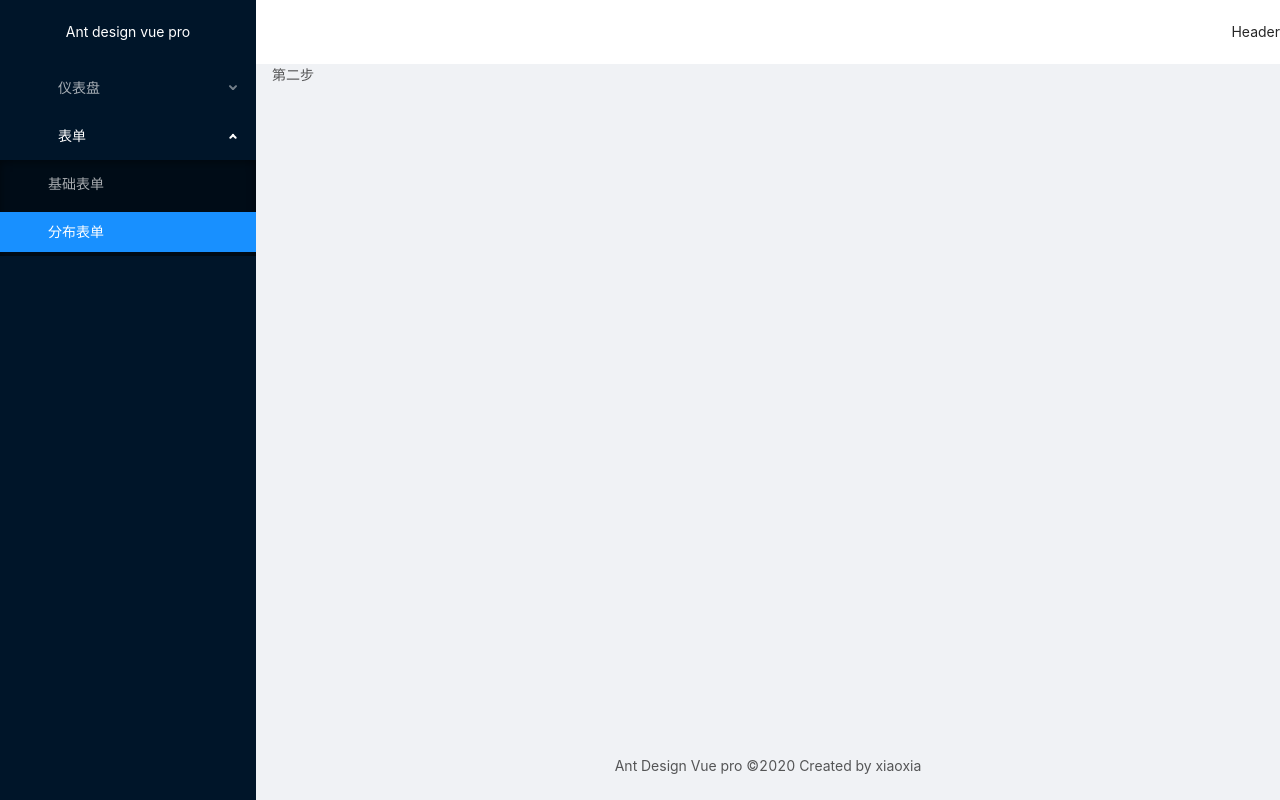
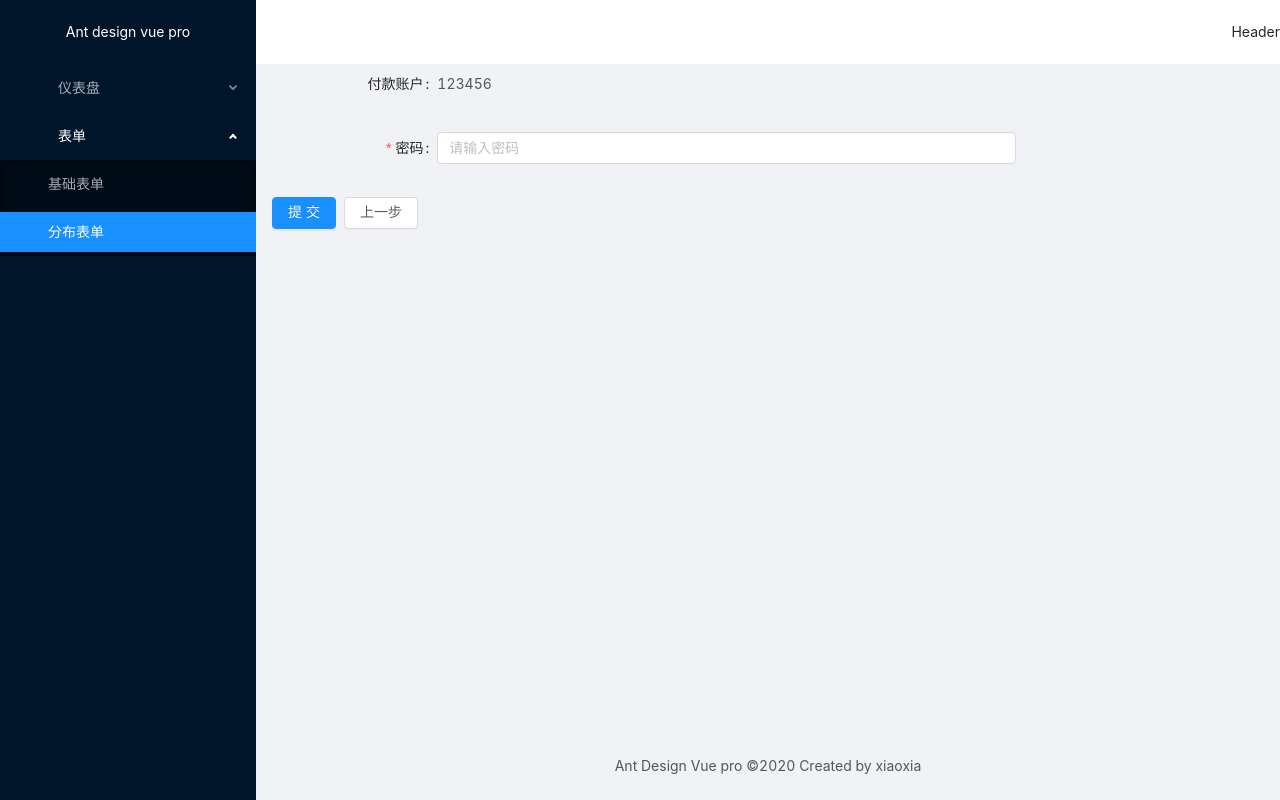
Before and after one commit to ccx0129/vue-study, a Vue app: page /form/step-form/confirm in a window 1280 px wide. Built offline with nearby package versions, Linux system fonts and the light colour scheme.

Commit message:
异步表单提交

```diff
--- /dev/null
+++ b/mock/form_submit.js
@@ -0,0 +1,13 @@
+function submit(method) {
+  let res = null;
+  switch (method) {
+    case "POST":
+      res = { message: "ok" };
+      break;
+    default:
+      res = null;
+  }
+  return res;
+}
+
+module.exports = submit;
--- a/src/store/index.js
+++ b/src/store/index.js
@@ -1,11 +1,9 @@
 import Vue from "vue";
 import Vuex from "vuex";
+import formModule from "./modules/formModule";
 
 Vue.use(Vuex);
 
 export default new Vuex.Store({
-  state: {},
-  mutations: {},
-  actions: {},
-  modules: {}
+  modules: { formModule }
 });
--- /dev/null
+++ b/src/store/modules/formModule.js
@@ -0,0 +1,43 @@
+import router from "../../router";
+import request from "../../utils/request";
+
+const state = {
+  step: {
+    payAccount: "123456"
+  }
+};
+
+const actions = {
+  //async 函数返回的 Promise 对象，必须等到内部所有的 await 命令的 Promise 对象执行完，才会发生状态改变
+  // 也就是说，只有当 async 函数内部的异步操作都执行完，才会执行 then 方法的回调
+  async submitStepForm({ commit }, { payload }) {
+    //当请求失败时，request封装的catch会捕获异常，出现异常就不会继续执行下面的commit代码了
+    await request({
+      url: "/api/form/submit",
+      method: "POST",
+      data: payload
+    });
+    commit("saveStepFormData", { payload });
+    router.push("/form/step-form/result");
+  }
+
+  // submitStepForm({commit},{payload}){
+  //     commit('saveStepFormData',{payload});
+  //     router.push("/form/step-form/result")
+  // }
+};
+
+const mutations = {
+  saveStepFormData(state, { payload }) {
+    state.step = {
+      ...payload
+    };
+  }
+};
+
+export default {
+  namespaced: true,
+  state,
+  actions,
+  mutations
+};
--- a/src/views/Dashboard/Analysis.vue
+++ b/src/views/Dashboard/Analysis.vue
@@ -32,7 +32,8 @@ export default {
   methods: {
     getChartsData() {
       request({
-        url: "/employee/basic/dashboard/chart",
+        //url: "/employee/basic/dashboard/chart",
+        url: "/api/dashboard/chart",
         method: "get",
         params: { idVal: 123456 }
       }).then(response => {
--- a/src/views/Forms/StepForm/Step1.vue
+++ b/src/views/Forms/StepForm/Step1.vue
@@ -1,10 +1,67 @@
 <template>
-  <div>第一步</div>
+  <div>
+    <a-form layout="horizontal" :form="form">
+      <a-form-item
+        label="付款账户"
+        :label-col="formItemLayout.labelCol"
+        :wrapper-col="formItemLayout.wrapperCol"
+      >
+        <a-input
+          v-decorator="[
+            'payAccount',
+            {
+              initialValue: step.payAccount,
+              rules: [{ required: true, message: '请输入付款账户' }]
+            }
+          ]"
+          placeholder="请输入付款账户"
+        ></a-input>
+      </a-form-item>
+      <a-form-item>
+        <a-button type="primary" @click="handleSubmit">
+          下一步
+        </a-button>
+      </a-form-item>
+    </a-form>
+  </div>
 </template>
 
 <script>
 export default {
-  name: "Step1"
+  name: "Step1",
+  data() {
+    //创建form实例
+    this.form = this.$form.createForm(this);
+    return {
+      formItemLayout: {
+        labelCol: { span: 4 },
+        wrapperCol: { span: 14 }
+      }
+    };
+  },
+  computed: {
+    step() {
+      return this.$store.state.formModule.step;
+    }
+  },
+  methods: {
+    handleSubmit() {
+      //从this中取出form,$router,$store
+      const { form, $router, $store } = this;
+      form.validateFields((err, values) => {
+        if (!err) {
+          //第一步不需要提交异步数据，不调用action，这里提交mutations把表单数据存储到vuex的step字段中
+          $store.commit({
+            type: "formModule/saveStepFormData",
+            payload: values
+          });
+          // $store.commit('form/saveStepFormData',{payload:values});
+          //提交完成后，router跳转到第二步
+          $router.push("/form/step-form/confirm");
+        }
+      });
+    }
+  }
 };
 </script>
 
--- a/src/views/Forms/StepForm/Step2.vue
+++ b/src/views/Forms/StepForm/Step2.vue
@@ -1,10 +1,77 @@
 <template>
-  <div>第二步</div>
+  <div>
+    <a-form layout="horizontal" :form="form">
+      <a-form-item
+        label="付款账户"
+        :label-col="formItemLayout.labelCol"
+        :wrapper-col="formItemLayout.wrapperCol"
+      >
+        {{ step.payAccount }}
+      </a-form-item>
+      <a-form-item
+        label="密码"
+        :label-col="formItemLayout.labelCol"
+        :wrapper-col="formItemLayout.wrapperCol"
+      >
+        <a-input
+          v-decorator="[
+            'password',
+            {
+              rules: [{ required: true, message: '请输入密码' }]
+            }
+          ]"
+          placeholder="请输入密码"
+          type="password"
+        ></a-input>
+      </a-form-item>
+      <a-form-item>
+        <a-button type="primary" @click="handleSubmit">
+          提交
+        </a-button>
+        <a-button style="margin-left: 8px" @click="onPrev">
+          上一步
+        </a-button>
+      </a-form-item>
+    </a-form>
+  </div>
 </template>
 
 <script>
 export default {
-  name: "Step1"
+  name: "Step2",
+  data() {
+    //创建form实例
+    this.form = this.$form.createForm(this);
+    return {
+      formItemLayout: {
+        labelCol: { span: 4 },
+        wrapperCol: { span: 14 }
+      }
+    };
+  },
+  computed: {
+    step() {
+      return this.$store.state.formModule.step;
+    }
+  },
+  methods: {
+    handleSubmit() {
+      //从this中取出form,$router,$store
+      const { form, $store, step } = this;
+      form.validateFields((err, values) => {
+        if (!err) {
+          //异步提交
+          $store.dispatch({
+            type: "formModule/submitStepForm",
+            payload: { ...step, ...values }
+          });
+        }
+      });
+    },
+    onPrev() {
+      this.$router.push("/form/step-form/info");
+    }
+  }
 };
 </script>
 
--- a/src/views/Forms/StepForm/Step3.vue
+++ b/src/views/Forms/StepForm/Step3.vue
@@ -1,10 +1,10 @@
 <template>
-  <div>第三步</div>
+  <div>操作成功，预计两小时到账</div>
 </template>
 
 <script>
 export default {
-  name: "Step1"
+  name: "Step3"
 };
 </script>
 
--- a/vue.config.js
+++ b/vue.config.js
@@ -10,26 +10,29 @@ module.exports = {
   //例如对于浏览器请求，你想要提供一个 HTML 页面，但是对于 API 请求则保持代理
   devServer: {
     proxy: {
-      "/employee/basic": {
-        target: "http://localhost:8081",
-        changeOrigin: true
-        // bypass: function(req, res) {
-        //   console.log("66666666==="+req.headers.accept.indexOf('html') !== -1);
-        //   if (req.headers.accept.indexOf('html') !== -1) {
-        //     console.log('Skipping proxy for browser request.');
-        //     return '/index.html';
-        //   }
-        //   //path请求的（mock环境请求）
-        //   else if(process.env.MOCK!=='none') {
-        //     const name = req.path.split('/api/')[1].split('/').join('_');
-        //     const mock=require(`./mock/${name}`);
-        //     const result=mock(req.method);
-        //     //清除缓存，确保每次请求过来都可以生效,新的请求时都可以拿到最新的数据
-        //
-        //     delete require.cache[require.resolve(`./mock/${name}`)]
-        //     return res.send(result);
-        //   }
-        // }
+      "/api": {
+        target: "http://localhost:3000",
+        //changeOrigin: true,
+        bypass: function(req, res) {
+          if (req.headers.accept.indexOf("html") !== -1) {
+            console.log("Skipping proxy for browser request.");
+            return "/index.html";
+          }
+          //path请求的（mock环境请求）
+          else if (process.env.MOCK !== "none") {
+            const name = req.path
+              .split("/api/")[1]
+              .split("/")
+              .join("_");
+            //const name = "form";
+            const mock = require(`./mock/${name}`);
+            const result = mock(req.method);
+            //清除缓存，确保每次请求过来都可以生效,新的请求时都可以拿到最新的数据
+
+            delete require.cache[require.resolve(`./mock/${name}`)];
+            return res.send(result);
+          }
+        }
       }
     }
   }
```
